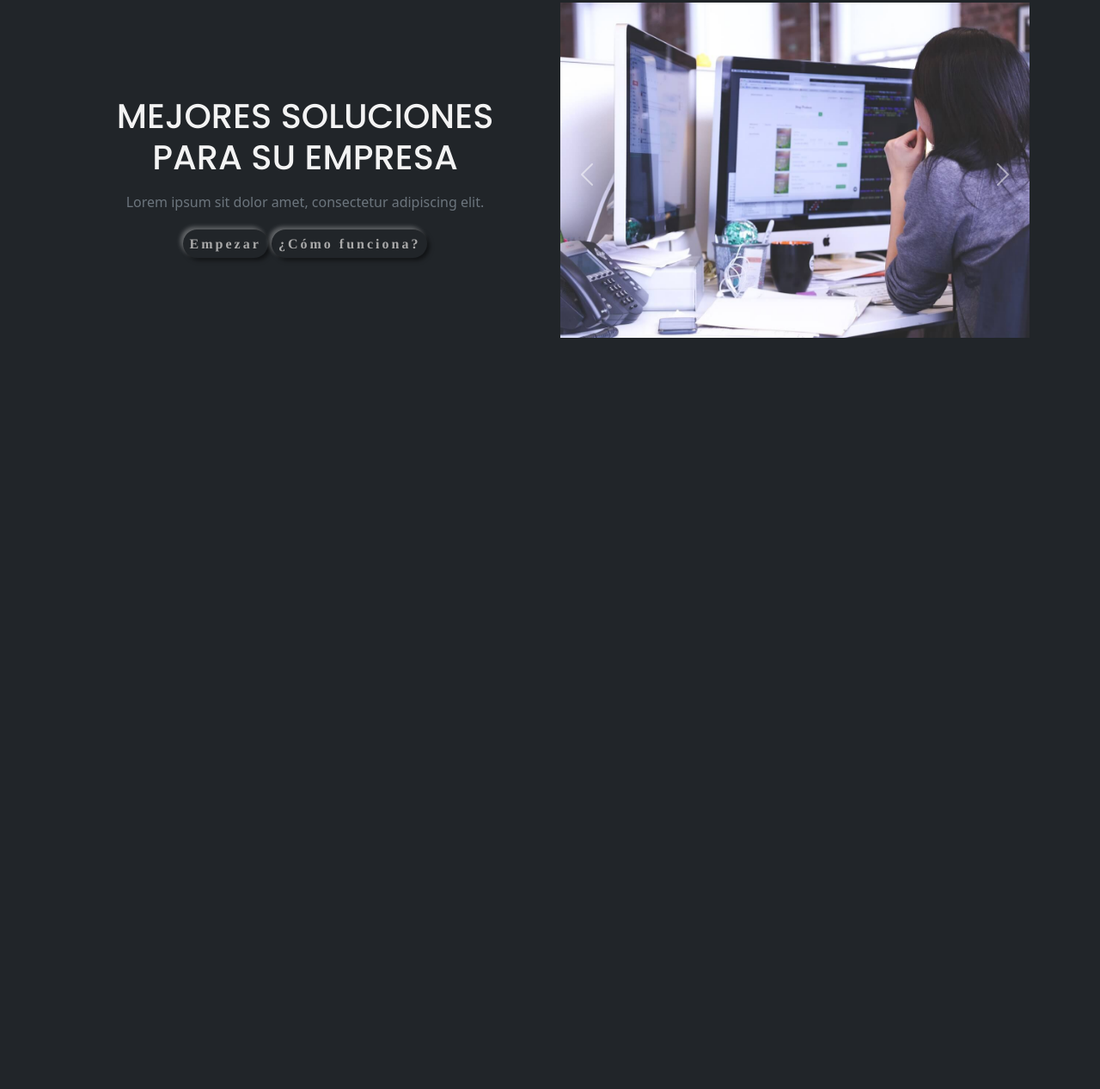
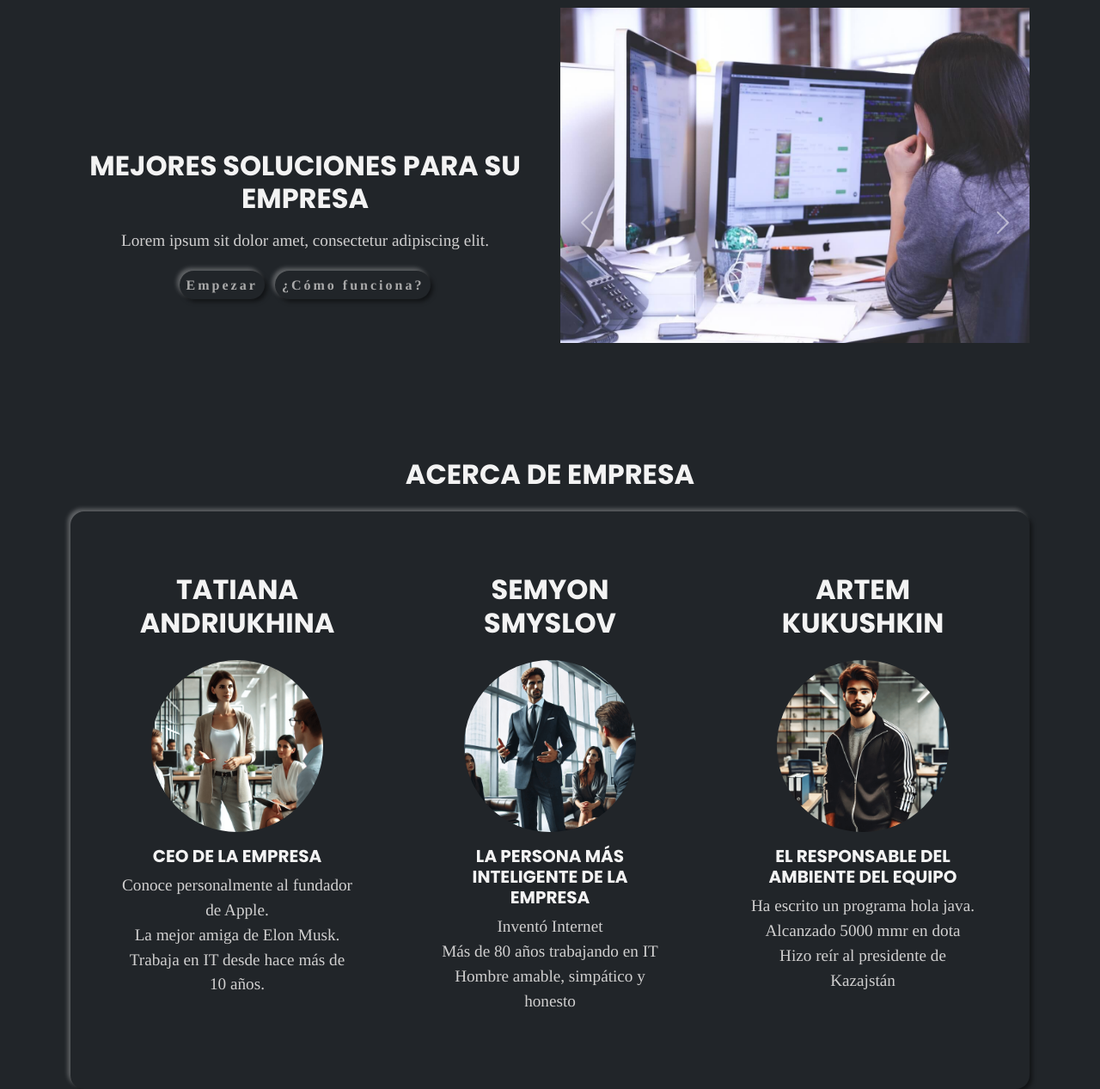
Before and after one commit to Teana-san/Charmed, a plain HTML site: page Frontend_Bootstrap/indexBoot.html in a window 1280 px wide. Shown: the part 123-1390 px from the top of the page at 86% size. Before the commit the page ends 800 px from the top, so only its background shows below. Drawn offline with nearby package versions, Linux system fonts and the light colour scheme.

Commit message:
добавление секиции nosotros

```diff
--- a/Frontend_Bootstrap/indexBoot.html
+++ b/Frontend_Bootstrap/indexBoot.html
@@ -52,9 +52,9 @@
 
                 <div class="hero-content col-6 text-center">
                     <h1>Mejores soluciones para su empresa</h1>
-                    <p class="text-secondary py-2">Lorem ipsum sit dolor amet, consectetur adipiscing elit.</p>
+                    <p class="py-2">Lorem ipsum sit dolor amet, consectetur adipiscing elit.</p>
                     <div class="hero-buttons">
-                        <a href="#" class="navbar-brand rounded-pill custom-shadow-double p-2">Empezar</a>
+                        <a href="#" class="navbar-brand rounded-pill custom-shadow-double p-2 me-2">Empezar</a>
                         <a href="#" class="navbar-brand rounded-pill custom-shadow-double p-2">¿Cómo funciona?</a>
                     </div>
                 </div>
@@ -96,6 +96,52 @@
         </div>
     </section>
 
+    <section id="nosotros" class="nosotros">
+        <div class="container">
+            <h2 class="my-4 text-center">Acerca de empresa</h2>
+
+            <section class="section-nosotros text-center p-4 rounded-4">
+
+                <div class="team-grid row">
+                    <div class="team-member col-4 p-5">
+                        <h2>Tatiana <br> Andriukhina</h2>
+                        <img src="./img/image11.png" alt="Tatiana" class="img-fluid rounded-circle my-3" width="200">
+                        <h3 class="fs-5">CEO de la empresa</h3>
+                        <ul class="list-unstyled">
+                            <li>Conoce personalmente al fundador de Apple.</li>
+                            <li>La mejor amiga de Elon Musk.</li>
+                            <li>Trabaja en IT desde hace más de 10 años.</li>
+                        </ul>
+
+                    </div>
+                    <div class="team-member col-4 p-5 ">
+                        <h2>Semyon <br> Smyslov</h2>
+                        <img src="./img/image00.png" alt="Semyon" class="img-fluid rounded-circle my-3" width="200">
+                        <h3 class="fs-5">La persona más inteligente de la empresa</h3>
+                        <ul class="list-unstyled">
+                            <li>Inventó Internet</li>
+                            <li>Más de 80 años trabajando en IT</li>
+                            <li>Hombre amable, simpático y honesto</li>
+                        </ul>
+                    </div>
+                    <div class="team-member col-4 p-5">
+                        <h2>Artem <br> Kukushkin</h2>
+                        <img src="./img/image22.png" alt="Artem" class="img-fluid rounded-circle my-3" width="200">
+                        <h3 class="fs-5">El responsable del ambiente del equipo</h3>
+                        <ul class="list-unstyled">
+                            <li>Ha escrito un programa hola java.</li>
+                            <li>Alcanzado 5000 mmr en dota</li>
+                            <li>Hizo reír al presidente de Kazajstán</li>
+                        </ul>
+                    </div>
+                </div>
+
+            </section>
+        </div>
+    </section>
+
+
+
 
 
     <script src="https://cdn.jsdelivr.net/npm/bootstrap@5.3.3/dist/js/bootstrap.bundle.min.js"
--- a/Frontend_Bootstrap/style.css
+++ b/Frontend_Bootstrap/style.css
@@ -23,6 +23,15 @@
         font-family: var(--font-header);
         color: var(--main-header-color);
         text-transform: uppercase;
+        font-weight: 700;
+        font-size: 2em;
+    }
+
+    p,
+    li {
+        font-family: var(--font-base);
+        color: var(--main-text-color);
+        font-size: 1.2em;
     }
 
 
@@ -43,12 +52,14 @@
     }
 
 
-    .custom-shadow-double {
+    .custom-shadow-double,
+    .section-nosotros {
         box-shadow: 3px 3px 5px rgba(0, 0, 0, 0.5), -3px -3px 5px rgba(255, 255, 255, 0.3);
         transition: all 0.6s ease;
     }
 
-    .custom-shadow-double:hover {
+    .custom-shadow-double:hover,
+    .section-nosotros:hover {
         color: var(--main-header-color);
         box-shadow: 2px 2px 5px rgba(0, 0, 0, 0.3);
     }
@@ -61,13 +72,19 @@
     }
 
     .carousel {
-        height: 400px;
-        /* Настройте под ваши нужды */
+        height: 500px;
     }
 
     .carousel-item,
     .carousel-item img {
         height: 100%;
         object-fit: cover;
-        /* Сохраняет пропорции и заполняет контейнер */
     }
+
+    .team-member {
+        transition: all 0.3s ease;
+    }
+
+    .team-member:hover {
+        box-shadow: 10px 10px 5px 0px rgba(0, 0, 0, 0.75) inset, -10px -10px 5px 0px rgba(12, 12, 12, 0.75) inset;
+    }
```
